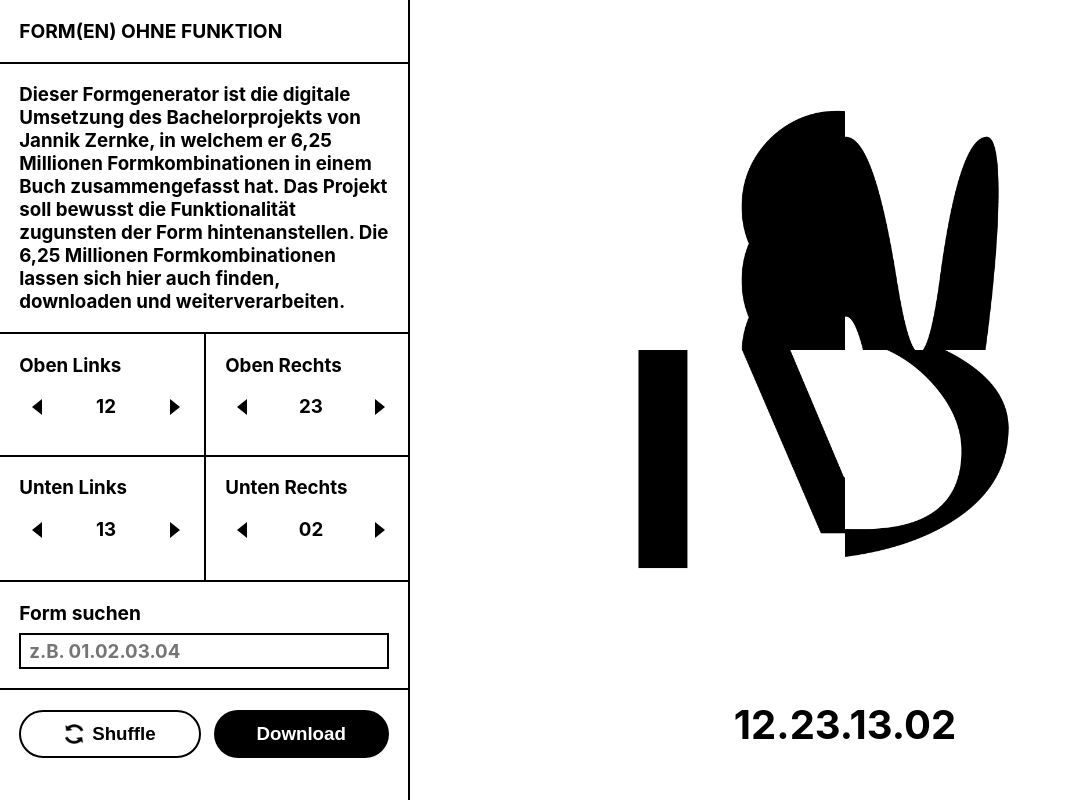
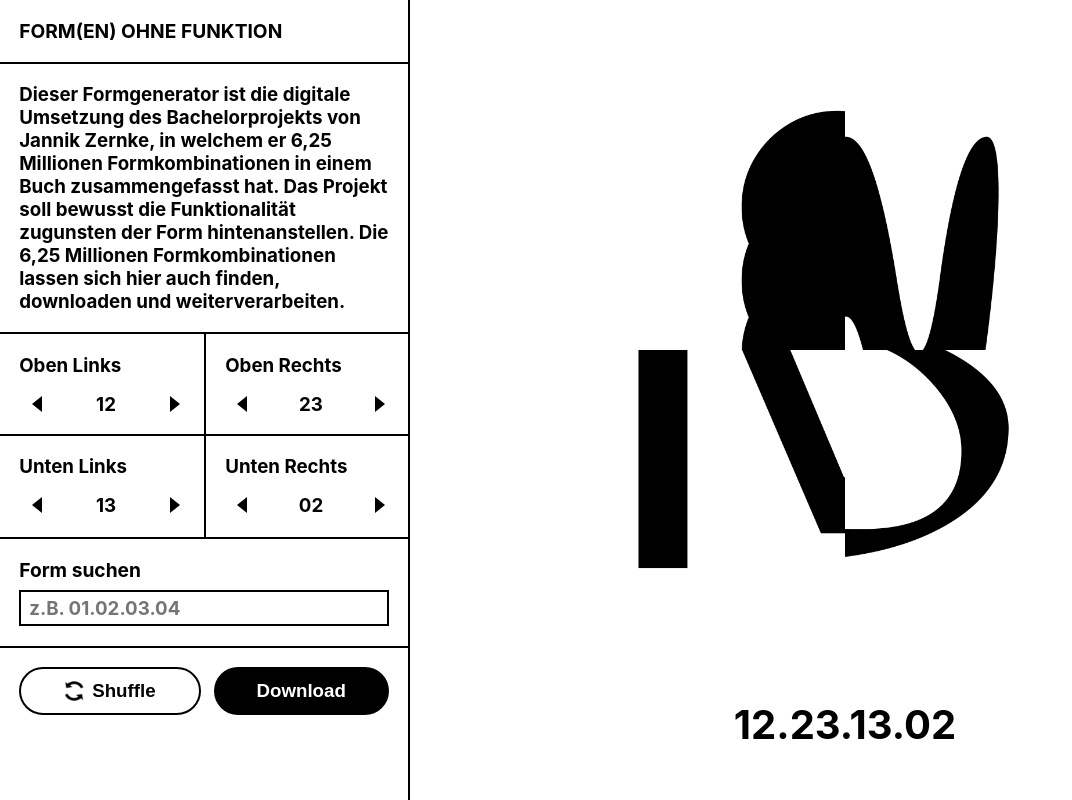
Before and after one commit to jandriescher/formen-ohne-funktion, a React (Create React App) app: page / in a window 1280 px wide. Shown: the whole page, without its empty margins (0-1072 px from the left). Built offline with nearby package versions, Linux system fonts and the light colour scheme.

Commit message:
fix picker styling

```diff
--- a/src/components/Sidebar/Controls/Control/Picker.js
+++ b/src/components/Sidebar/Controls/Control/Picker.js
@@ -24,6 +24,8 @@ const Value = styled.p`
   font-weight: ${styles.font.paragraph.weight};
   width: 8rem;
   text-align: center;
+  margin-top: 0;
+  margin-bottom: 0;
 `
 
 const Picker = ({ position }) => {
--- a/src/components/Sidebar/Controls/Control/index.js
+++ b/src/components/Sidebar/Controls/Control/index.js
@@ -9,6 +9,7 @@ const ControlContainer = styled.div`
 const Ttile = styled.div`
   font-size: ${styles.font.paragraph.size};
   font-weight: ${styles.font.paragraph.weight};
+  margin-bottom: 1rem;
 `
 
 const Control = ({ title, position }) => {
```
